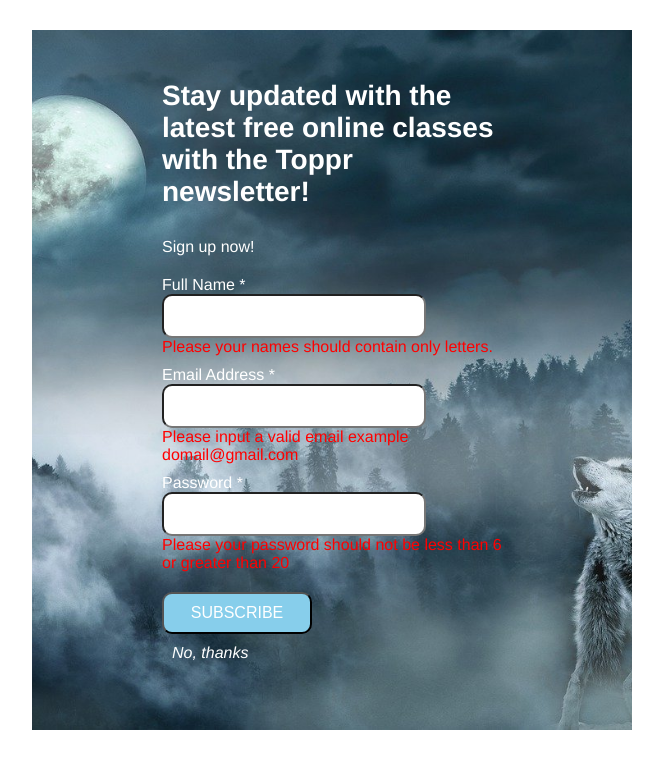
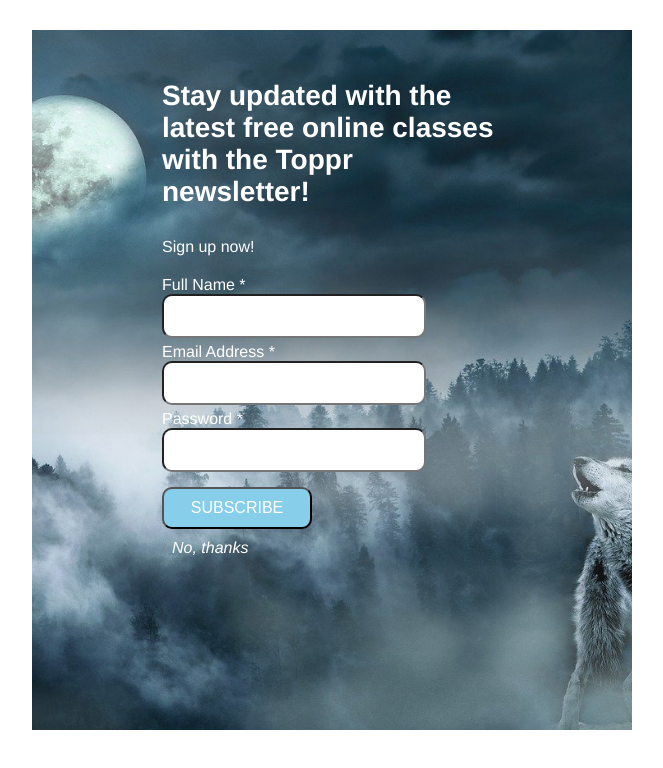
Before and after one commit to mmajudith/challenge, a plain HTML site: page index.html in a window 1280 px wide. Shown: the whole page, without its empty margins (308-971 px from the left). Drawn offline with Linux system fonts and the light colour scheme.

Commit message:
Form Validation

```diff
--- a/index.html
+++ b/index.html
@@ -13,14 +13,14 @@
 
                 <h1>Stay updated with the latest free online classes with the Toppr newsletter!</h1>
 
-                <form action="/" method="GET">
+                <form action="sub.html" method="GET" id="form">
                     <fieldset>
 
                         <legend>Sign up now!</legend>
 
                         <label for="fullName">Full Name *</label><br>
                         <input type="text" name="fullName" id="fullName" required><br>
-                        <p id="name">Please your names should contain only letters.</p>
+                        <p id="name-val">Please your names should contain only letters.</p>
 
                         <label for="email">Email Address *</label><br>
                         <input type="email" name="email" id="email" required><br>
@@ -30,7 +30,7 @@
                         <input type="email" name="password" id="email" required><br>
                         <p id="pass">Please your password should not be less than 6 or greater than 20</p>
 
-                        <button type="submit" id="submit">Subscribe</button><br>
+                        <button type="submit">Subscribe</button><br>
                         <a href="#"><span><em>No, thanks</em></span></a>
 
                     </fieldset>
--- a/main.js
+++ b/main.js
@@ -2,7 +2,26 @@
 
 // Variables Declarations
 
+const nameVal = document.getElementById('name-val').style.display = 'none';
+const mail = document.getElementById('mail').style.display = 'none';
+const pass = document.getElementById('pass').style.display = 'none';
+
+const fullName = document.getElementById('fullName');
+const email = document.getElementById('email');
+const password = document.getElementById('password');
+const form = document.getElementById('form');
 
 
+// Regx object patterns
 
-// Function Declaration
+const patterns = {
+    nRegx: /^[a-z]{3, 15}\s[a-z]{3, 15}$/i,
+    eRegx: /^[\w.]+@\w+\.(com|net|org)$/,
+    pRegx: /^[\w@-]{6, 20}$/
+};
+
+// Function
+
+form.addEventListener('submit', function(e){
+
+});
--- a/style.css
+++ b/style.css
@@ -42,6 +42,7 @@ legend{
 input{
     border-radius: 10px;
     width: 250px;
+    margin-bottom: 5px;
     height: 30px;
 
     padding: 5px;
```
Also changed, not shown: sub.html (added, +11 -0 lines).
